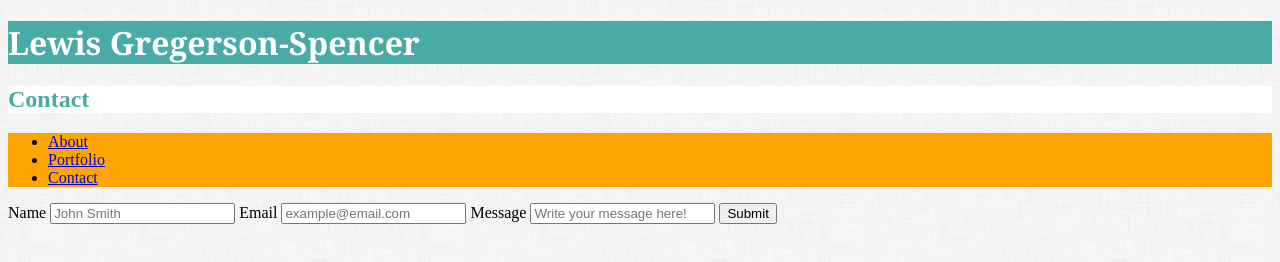
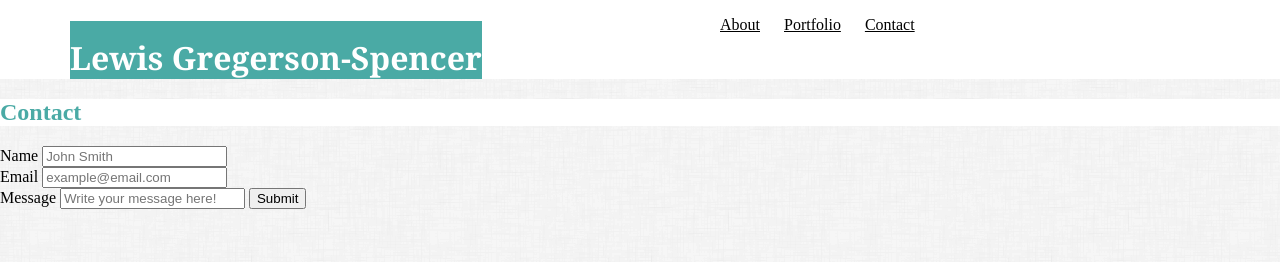
Before and after one commit to lewisgs22/Basic-Portfolio, a plain HTML site: page contact.html in a window 1280 px wide. Drawn offline with Linux system fonts and the light colour scheme.

Commit message:
making progress

```diff
--- a/contact.html
+++ b/contact.html
@@ -6,9 +6,10 @@
         <link rel="stylesheet" type="text/css" href="style.css">
     </head>
     <body background="dust_scratches.png">
+
+        <div class="pagetop">
+
             <h1>Lewis Gregerson-Spencer</h1>
-
-        <h2>Contact</h2>
 
             <div class="nav">
                 <ul>
@@ -17,15 +18,27 @@
                     <li><a href="contact.html">Contact</a></li>
                 </ul>
             </div>
+        </div>
+
+        <h2>Contact</h2>
 
         <form>
+
+            <div>
             Name
                 <input type="text" placeholder="John Smith">
+            </div>
+
+            <div>
             Email
                 <input type="text" placeholder="example@email.com">
+            </div>
+
+            <div>
             Message
                 <input type="text" placeholder="Write your message here!">
                 <button type="submit">Submit</button>
+            </div>
         </form>
     </body>
 
--- a/style.css
+++ b/style.css
@@ -1,3 +1,6 @@
+body {
+    margin: 0 0 0 0;
+}
 p {
     background-color: pink;
     font-family: Arial, Helvetica, sans-serif;
@@ -16,6 +19,9 @@ h1 {
     background-color: #4aaaa5;
     color: white;
     font-family: Georgia, 'Times New Roman', Times, serif;
+    margin-bottom: 0px;
+    margin-left: 70px;
+    padding-top: 15px;
 }
 
 h2 {
@@ -24,9 +30,42 @@ h2 {
 }
 
 .nav {
-    background-color: orange;
+    background-color: white;
+    margin-right: 300px;
+    width: 300px;
 }
 
 .container {
     display: flex;
 }
+
+.pagetop {
+    display: flex;
+    justify-content: space-between;
+    background-color: white;
+}
+
+ul {
+    list-style-type: none;
+
+}
+
+li {
+    display: inline;
+    padding-right: 20px;
+
+}
+
+a:link {
+    color: black;
+}
+
+
+a:visited {
+    color: black;
+}
+
+a:hover {
+    color: #4aaaa5;
+
+}
```
Also changed, not shown: index.html (+2 -1 lines), portfolio.html (+3 -2 lines). Lines whose indentation alone changed are shown as unchanged.
